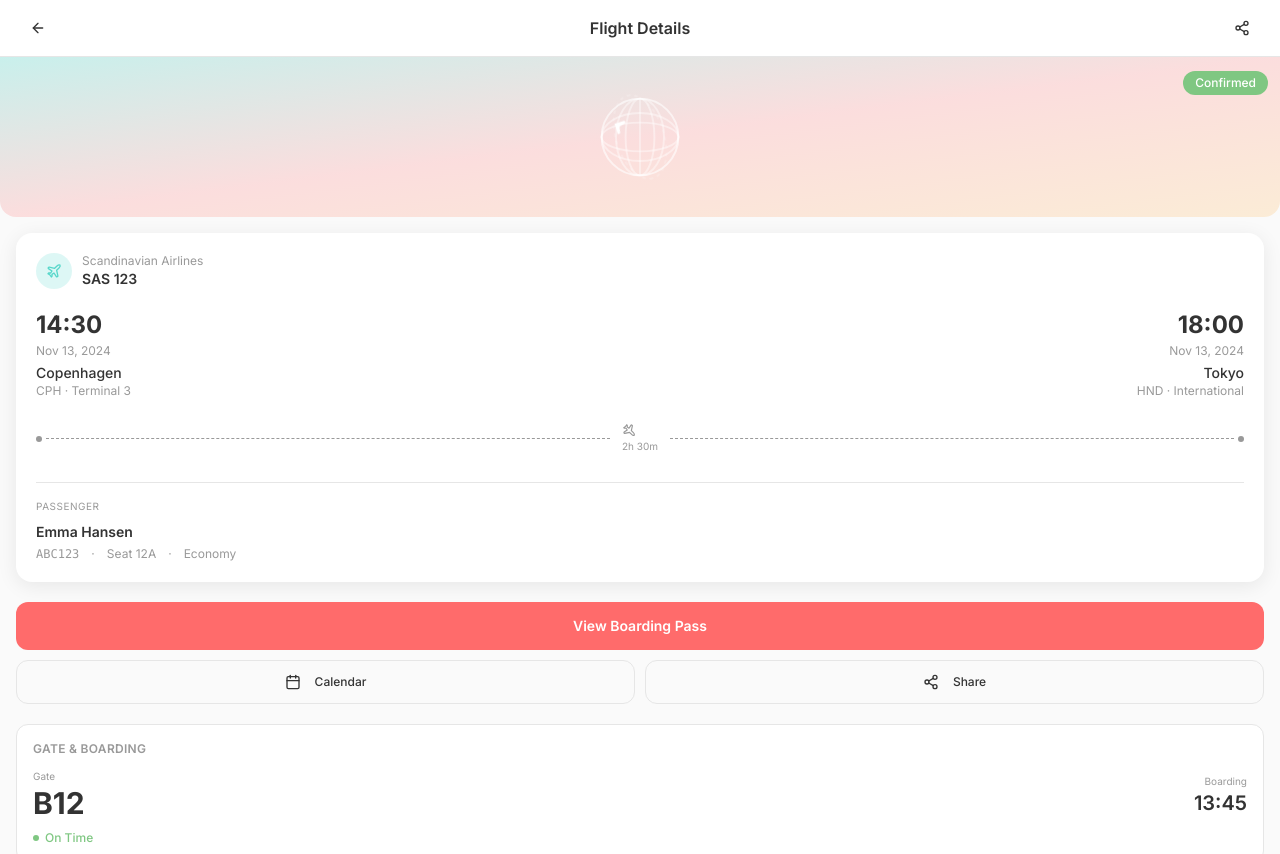
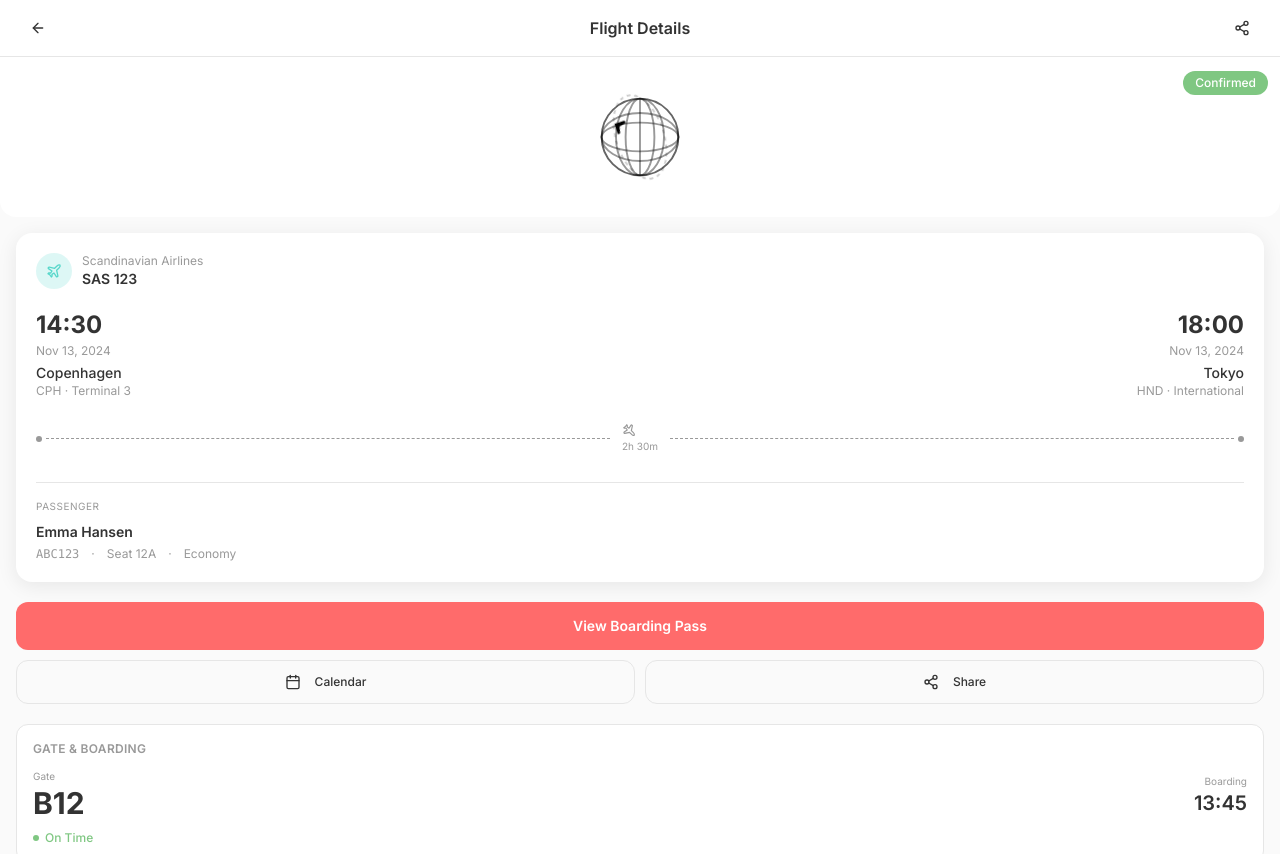
Before and after one commit to Ell1ott/nomie-voyage-palette-15345, a React (Vite) app: page /flight/1 in a window 1280 px wide. Shown: the top 854 px of the page. Built offline with nearby package versions, Linux system fonts and the light colour scheme; the HTML template or start-up script is replaced by a standard one.

Commit message:
Change hero background and icon color
Update the hero section background color to white and change the AnimatedGlobePlane component's icon color to black.

```diff
--- a/src/components/AnimatedGlobePlane.tsx
+++ b/src/components/AnimatedGlobePlane.tsx
@@ -6,7 +6,7 @@ const AnimatedGlobePlane = () => {
         viewBox="0 0 100 100"
         className="w-full h-full"
         fill="none"
-        stroke="white"
+        stroke="black"
         strokeWidth="2"
       >
         {/* Main circle */}
@@ -39,7 +39,7 @@ const AnimatedGlobePlane = () => {
         <svg
           viewBox="0 0 100 100"
           className="w-full h-full"
-          fill="white"
+          fill="black"
         >
           <path
             d="M50 20 L58 28 L56 30 L50 26 L44 30 L42 28 Z M50 26 L50 32"
--- a/src/pages/FlightDetail.tsx
+++ b/src/pages/FlightDetail.tsx
@@ -41,7 +41,7 @@ const FlightDetail = () => {
       </header>
 
       {/* Hero Section */}
-      <div className="relative h-40 bg-gradient-to-br from-secondary/30 via-primary/20 to-warning/20 rounded-b-2xl overflow-hidden">
+      <div className="relative h-40 bg-white rounded-b-2xl overflow-hidden">
         <div className="absolute inset-0 flex items-center justify-center">
           <AnimatedGlobePlane />
         </div>
```
